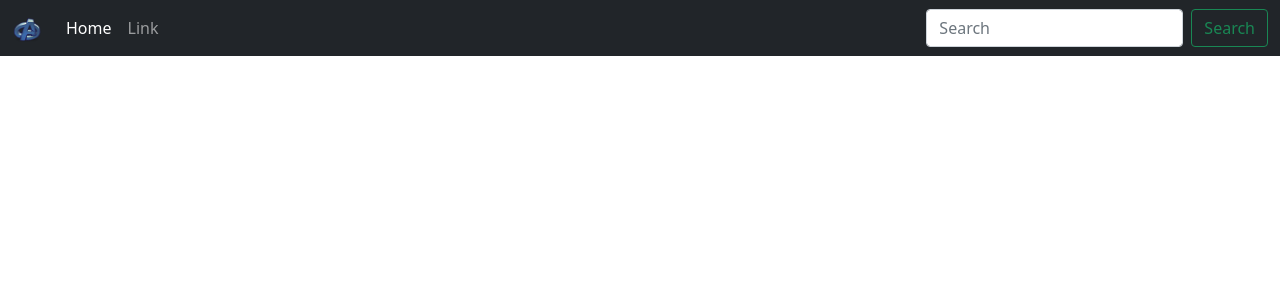
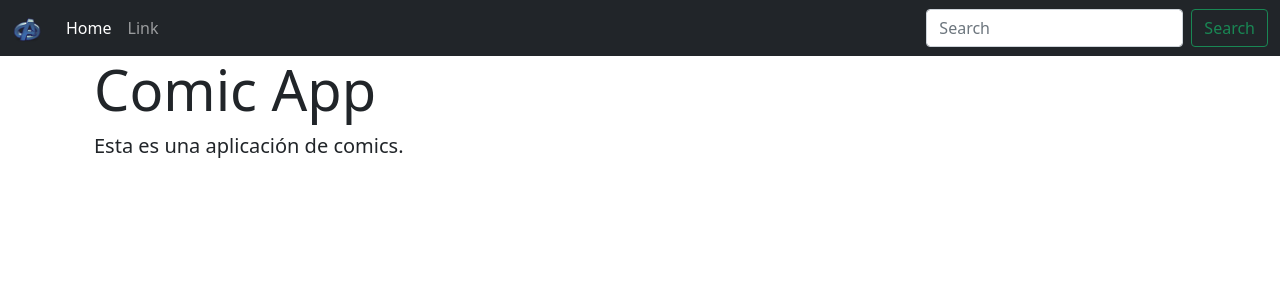
Before and after one commit to joseespiritu/LearningAngular, an Angular app in the folder spa/: page /home in a window 1280 px wide. Shown: the top 300 px of the page. Built offline with nearby package versions, Linux system fonts and the light colour scheme.

Commit message:
Archivo de rutas

```diff
--- a/spa/src/app/app.component.html
+++ b/spa/src/app/app.component.html
@@ -1 +1,7 @@
 <app-navbar></app-navbar>
+
+<div class="container">
+
+    <router-outlet></router-outlet>
+
+</div>
--- /dev/null
+++ b/spa/src/app/app.routes.ts
@@ -0,0 +1,9 @@
+import { RouterModule, Routes } from '@angular/router';
+import { HomeComponent } from './components/home/home.component';
+
+const APP_AROUTES: Routes = [
+    { path: 'home', component: HomeComponent },
+    { path: '**', pathMatch: 'full', redirectTo: 'home'}
+];
+
+export const APP_ROUTING = RouterModule.forRoot(APP_AROUTES);
```
Also changed, not shown: spa/src/app/app.module.ts (+9 -1 lines).
